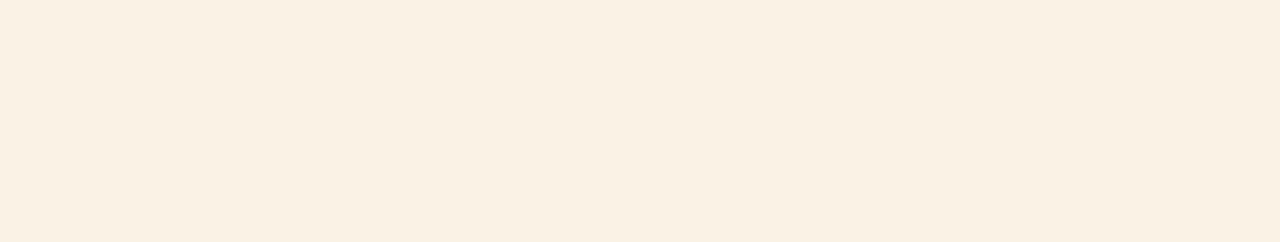
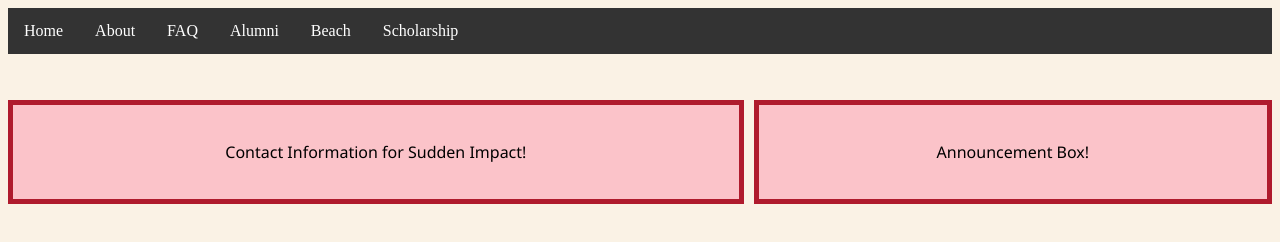
Before and after one commit to nbhutani2009/webdesign1, a plain HTML site: page sivbc_remake/index.html in a window 1280 px wide. Drawn offline with Linux system fonts and the light colour scheme.

Commit message:
progress

```diff
--- a/sivbc_remake/css/style.css
+++ b/sivbc_remake/css/style.css
@@ -1,3 +1,53 @@
 body {
     background-color: rgb(250, 242, 229);
 }
+
+.grid-container {
+    display: grid;
+    grid-gap: 10px;
+    grid-template-columns: auto auto 25%;
+    font-family:'Segoe UI', Tahoma, Verdana, sans-serif;
+}
+
+.grid-item {
+    border-color: rgb(175, 27, 45);
+    background-color: rgb(251, 195, 201);
+    border-width: 5px;
+    border-style: solid;
+    padding:20px;
+    text-align: center;
+}
+
+ul {
+    list-style-type: none;
+    margin: 0;
+    padding: 0;
+    overflow: hidden;
+    background-color: #333;
+  }
+
+  li {
+    float: left;
+  }
+
+  li a {
+    display: block;
+    color: white;
+    text-align: center;
+    padding: 14px 16px;
+    text-decoration: none;
+  }
+
+  li a:hover {
+    background-color: #111;
+  }
+
+.contact-info {
+    grid-row: 2;
+    grid-column: 1 / span 2;
+}
+
+.announce {
+    grid-row: 2;
+    grid-column: 3 / span 2;
+}
--- a/sivbc_remake/index.html
+++ b/sivbc_remake/index.html
@@ -7,12 +7,32 @@
     <link rel="stylesheet" href="css/style.css">
 </head>
 <body>
+    <ul>
+        <li><a href="index.html">Home</a></li>
+        <li><a href="about.html">About</a></li>
+        <li><a href="faq.html">FAQ</a></li>
+        <li><a href="alumni.html">Alumni</a></li>
+        <li><a href="beach.html">Beach</a></li>
+        <li><a href="scholars.html">Scholarship</a></li>
+    </ul>
+
+
+    <br>
+
+    <img src=""
+
+    <br>
+
     <div class="grid-container">
 
+        <div class="grid-item contact-info">
+            <p>Contact Information for Sudden Impact!
+            </p>
+        </div>
 
-
-
-
+        <div class="grid-item announce">
+            <p>Announcement Box!</p>
+        </div>
 
     </div>
 </body>
```
Also changed, not shown: sivbc_remake/about.html (+20 -0 lines), sivbc_remake/alumni.html (+20 -0 lines), sivbc_remake/beach.html (+20 -0 lines), sivbc_remake/faq.html (+20 -0 lines), sivbc_remake/scholars.html (+20 -0 lines), sivbc_remake/images/sivbc-logo.jpg (added).
